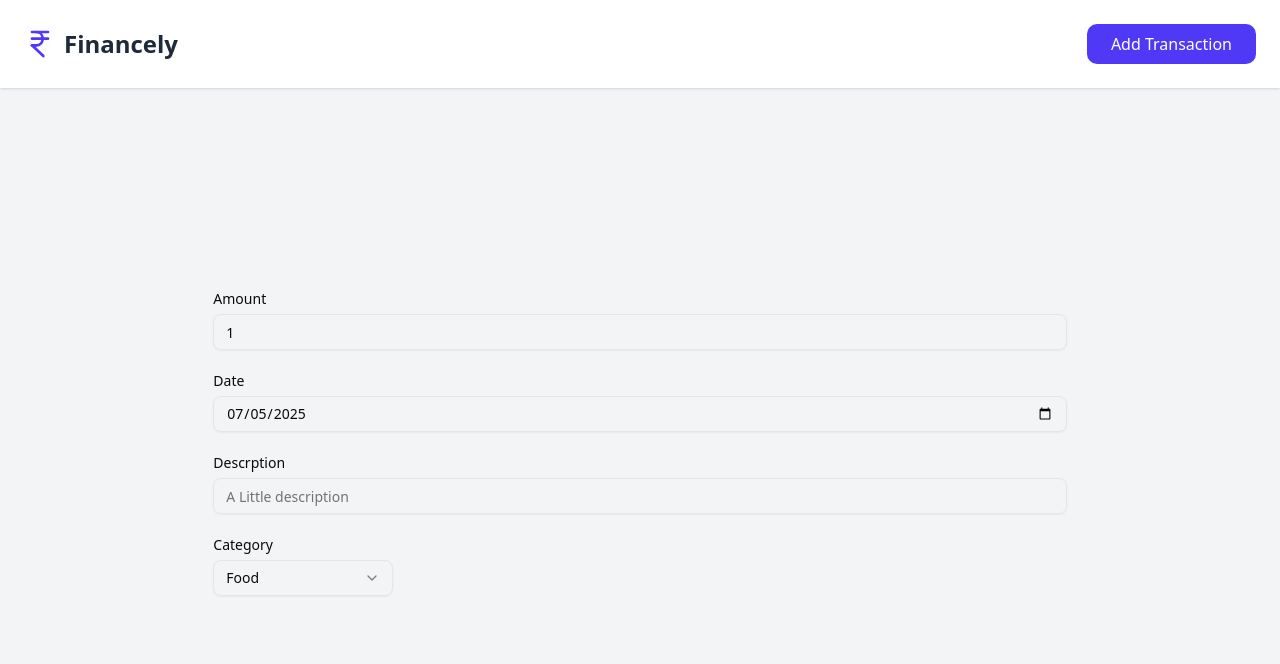
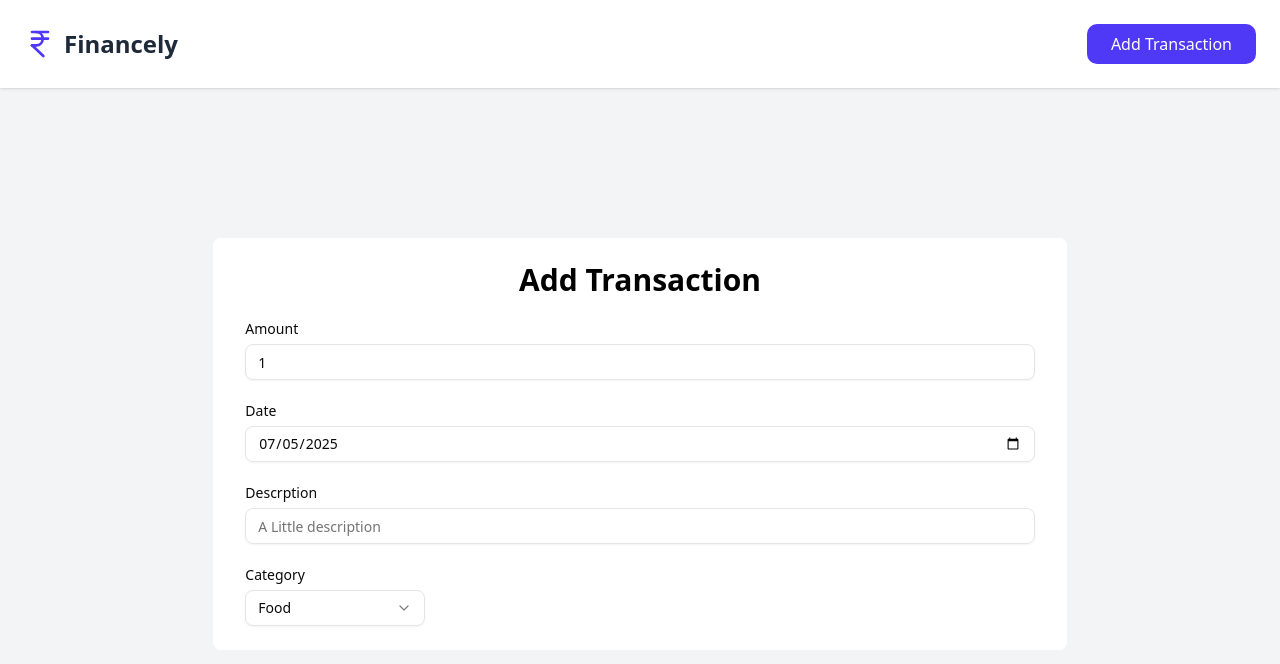
Before and after one commit to ShadowAdi/finance-tracker, a Next.js app: page /add in a window 1280 px wide. Shown: the top 664 px of the page. Built offline with nearby package versions, Linux system fonts and the light colour scheme.

Commit message:
added form transaction

```diff
--- a/src/app/(main)/add/page.tsx
+++ b/src/app/(main)/add/page.tsx
@@ -48,8 +48,9 @@ const Add = () => {
       <Form {...form}>
         <form
           onSubmit={form.handleSubmit(onSubmit)}
-          className="space-y-6 w-full sm:w-2/3 "
+          className="space-y-6 w-full sm:w-2/3 bg-white py-6 px-8 rounded-md "
         >
+        <h1 className="text-3xl text-black text-center font-semibold">Add Transaction</h1>
           <FormField
             name="amount"
             control={form.control}
```
